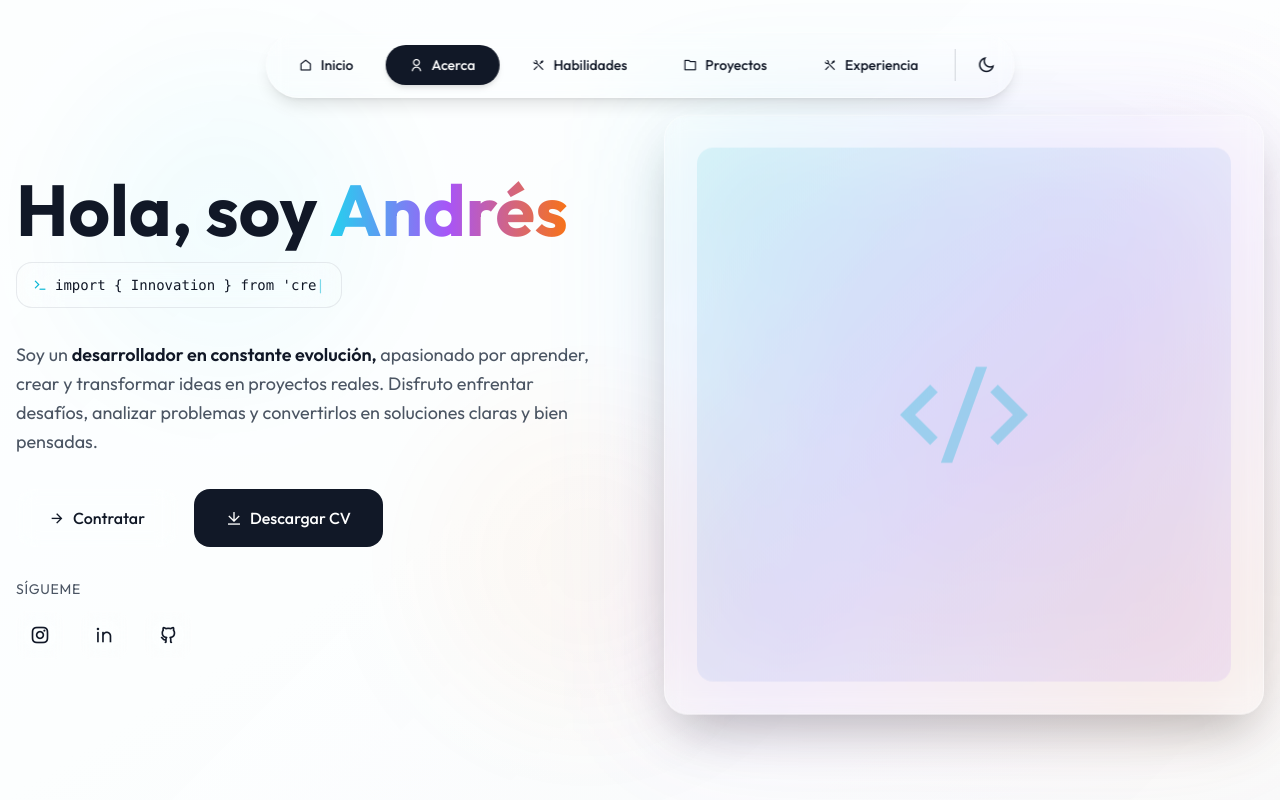
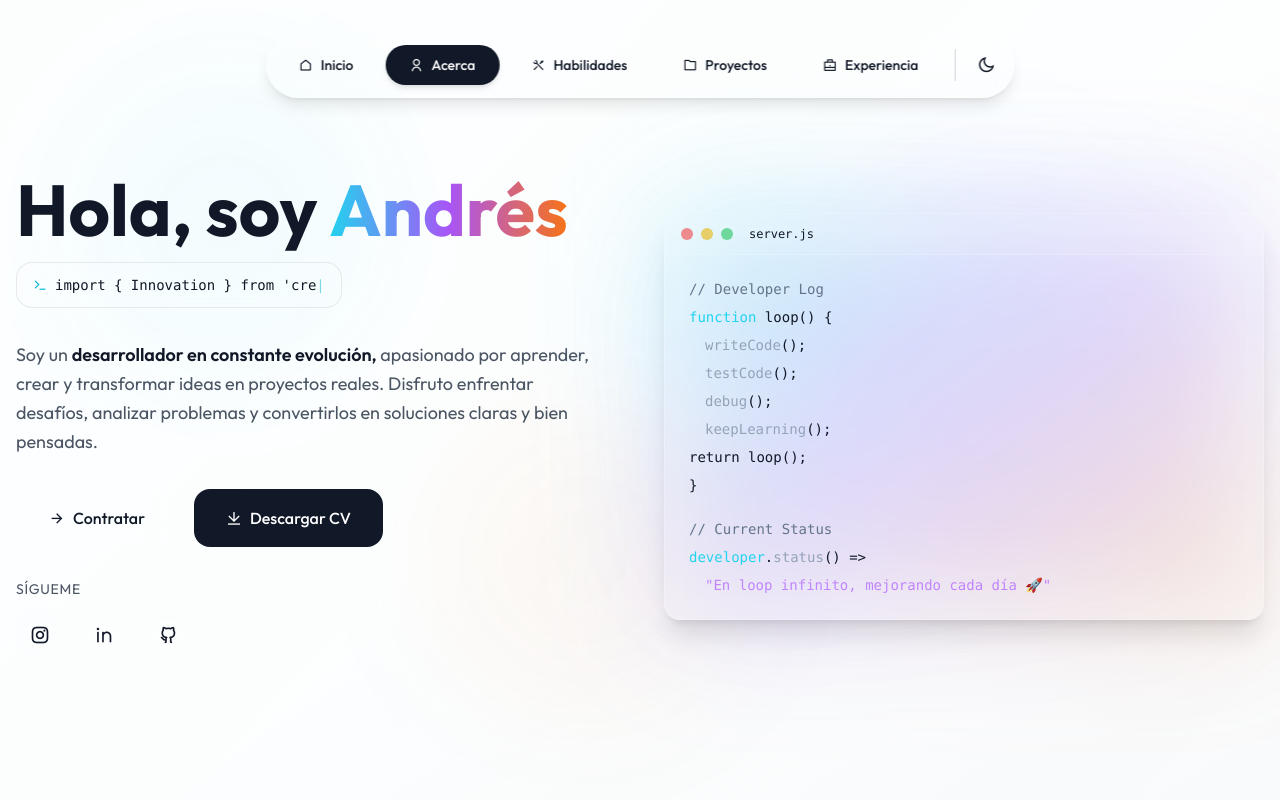
Before and after one commit to AndwSX/Portfolio, a Next.js app: page / in a window 1280 px wide. Shown: the top 800 px of the page. Built offline with nearby package versions, Linux system fonts and the light colour scheme.

Commit message:
Cambios al inicio severjs

```diff
--- a/src/app/globals.css
+++ b/src/app/globals.css
@@ -36,6 +36,67 @@
   .bg-gradient-animate {
     background: linear-gradient(135deg, transparent, rgba(6, 182, 212, 0.05), transparent);
     background-size: 200% 200%;
+  }
+  /* Terminal window top dots */
+  .code-dot-red {
+    @apply bg-red-500/60;
+  }
+
+  .code-dot-yellow {
+    @apply bg-yellow-500/60;
+  }
+
+  .code-dot-green {
+    @apply bg-green-500/60;
+  }
+
+  /* Background for the "server.js" window */
+  .code-card {
+    @apply glass-strong rounded-2xl border border-white/20 shadow-xl;
+  }
+
+  /* Top bar background */
+  .code-header {
+    @apply bg-white/5 dark:bg-black/20 border-b border-white/20 flex items-center gap-2 px-4 py-3;
+  }
+
+  /* File label */
+  .code-filename {
+    @apply text-xs text-white/60 font-mono ml-2;
+  }
+
+  /* Code text colors */
+  .code-primary {
+    @apply text-cyan-400;
+  }
+
+  .code-muted {
+    @apply text-white/50;
+  }
+
+  .code-chart-1 {
+    @apply text-slate-300;
+  }
+
+  .code-chart-2 {
+    @apply text-slate-400;
+  }
+
+  .code-chart-3 {
+    @apply text-slate-500;
+  }
+
+  .code-chart-4 {
+    @apply text-slate-300;
+  }
+
+  .code-chart-5 {
+    @apply text-slate-200;
+  }
+
+  /* Status string */
+  .code-string {
+    @apply text-purple-400;
   }
 }
 
--- a/src/components/layout/Navigation.tsx
+++ b/src/components/layout/Navigation.tsx
@@ -9,7 +9,7 @@ export default function Navigation() {
   const activeSection = useActiveSection()
 
   return (
-    <nav className="fixed top-8 left-1/2 -translate-x-1/2 z-50 animate-fade-in">
+    <nav className="fixed sm:top-2 md:top-8 left-1/2 -translate-x-1/2 z-50 animate-fade-in">
       <div className="glass-strong rounded-full shadow-lg px-2 py-2 flex items-center gap-2">
         {NAV_ITEMS.map((item) => (
           <button
--- a/src/components/sections/HeroSection.tsx
+++ b/src/components/sections/HeroSection.tsx
@@ -1,52 +1,58 @@
-'use client'
+"use client";
 
-import { useEffect, useState } from 'react'
-import SocialLinks from '@/components/ui/SocialLinks'
+import { useEffect, useState } from "react";
+import SocialLinks from "@/components/ui/SocialLinks";
 
 export default function HeroSection() {
-  const [displayText, setDisplayText] = useState("")
-  const [textIndex, setTextIndex] = useState(0)
-  const [charIndex, setCharIndex] = useState(0)
-  const [isDeleting, setIsDeleting] = useState(false)
+  const [displayText, setDisplayText] = useState("");
+  const [textIndex, setTextIndex] = useState(0);
+  const [charIndex, setCharIndex] = useState(0);
+  const [isDeleting, setIsDeleting] = useState(false);
 
   const texts = [
     "import { Innovation } from 'creativity';",
     "const developer = new AIEngineer();",
     "console.log('Building the future...');",
     "const passion = AI + WebDev + Design;",
-  ]
+  ];
 
   useEffect(() => {
-    const currentText = texts[textIndex]
+    const currentText = texts[textIndex];
 
-    const timer = setTimeout(() => {
+    const timer = setTimeout(
+      () => {
         if (!isDeleting) {
           // Escribiendo
           if (charIndex < currentText.length) {
-          setDisplayText(currentText.slice(0, charIndex + 1))
-          setCharIndex(charIndex + 1)
+            setDisplayText(currentText.slice(0, charIndex + 1));
+            setCharIndex(charIndex + 1);
           } else {
             // Terminó de escribir, espera y luego empieza a borrar
-          setTimeout(() => setIsDeleting(true), 2000)
+            setTimeout(() => setIsDeleting(true), 2000);
           }
         } else {
           // Borrando
           if (charIndex > 0) {
-          setDisplayText(currentText.slice(0, charIndex - 1))
-          setCharIndex(charIndex - 1)
+            setDisplayText(currentText.slice(0, charIndex - 1));
+            setCharIndex(charIndex - 1);
           } else {
             // Terminó de borrar, pasa al siguiente texto
-          setIsDeleting(false)
-          setTextIndex((textIndex + 1) % texts.length)
+            setIsDeleting(false);
+            setTextIndex((textIndex + 1) % texts.length);
           }
         }
-    }, isDeleting ? 50 : 100)
+      },
+      isDeleting ? 50 : 100
+    );
 
-    return () => clearTimeout(timer)
-  }, [charIndex, isDeleting, textIndex, texts])
+    return () => clearTimeout(timer);
+  }, [charIndex, isDeleting, textIndex, texts]);
 
   return (
-    <section id="inicio" className="min-h-screen flex items-center justify-center px-4 pt-24 pb-16">
+    <section
+      id="inicio"
+      className="min-h-screen flex items-center justify-center px-4 pt-24 pb-16"
+    >
       <div className="container max-w-7xl mx-auto">
         <div className="grid lg:grid-cols-2 gap-12 items-center">
           <div className="space-y-8 animate-fade-in">
@@ -60,14 +66,21 @@ export default function HeroSection() {
                 <i className="ri-terminal-line text-cyan-500"></i>
                 <span className="min-h-[20px]">
                   {displayText}
-                  <span className="text-cyan-500 animate-[pulse_1s_ease-in-out_infinite]">|</span>
+                  <span className="text-cyan-500 animate-[pulse_1s_ease-in-out_infinite]">
+                    |
+                  </span>
                 </span>
               </div>
             </div>
 
             <p className="text-lg text-gray-600 dark:text-gray-400 leading-relaxed max-w-xl">
-              Soy un <span className="font-semibold text-gray-900 dark:text-gray-100">desarrollador en constante evolución,</span> apasionado por aprender,
-              crear y transformar ideas en proyectos reales. Disfruto enfrentar desafíos, analizar problemas y convertirlos en soluciones claras y bien pensadas.
+              Soy un{" "}
+              <span className="font-semibold text-gray-900 dark:text-gray-100">
+                desarrollador en constante evolución,
+              </span>{" "}
+              apasionado por aprender, crear y transformar ideas en proyectos
+              reales. Disfruto enfrentar desafíos, analizar problemas y
+              convertirlos en soluciones claras y bien pensadas.
             </p>
 
             <div className="flex flex-wrap gap-4">
@@ -84,16 +97,65 @@ export default function HeroSection() {
             <SocialLinks />
           </div>
 
-          <div className="relative animate-scale-in" style={{ animationDelay: '0.2s' }}>
+          <div className="hidden lg:block">
+            <div className="relative animate-float">
+              <div className="absolute inset-0 bg-gradient-to-br from-cyan-400/10 to-transparent rounded-3xl blur-3xl" />
               <div className="absolute inset-0 bg-gradient-to-br from-cyan-400/20 via-purple-500/20 to-orange-500/20 rounded-3xl blur-3xl animate-pulse"></div>
-            <div className="relative glass-strong rounded-3xl p-8 shadow-2xl animate-float overflow-hidden">
-              <div className="w-full aspect-square bg-gradient-to-br from-cyan-500/10 to-purple-500/10 rounded-2xl flex items-center justify-center">
-                <i className="ri-code-s-slash-line text-9xl text-cyan-500/30"></i>
+
+              <div className="relative code-card overflow-hidden">
+                {/* Header */}
+                <div className="code-header">
+                  <div className="flex gap-2">
+                    <div className="h-3 w-3 rounded-full code-dot-red" />
+                    <div className="h-3 w-3 rounded-full code-dot-yellow" />
+                    <div className="h-3 w-3 rounded-full code-dot-green" />
+                  </div>
+                  <span className="code-filename  text-gray-900 dark:text-gray-100">server.js</span>
+                </div>
+
+                {/* Code */}
+                <div className="p-6 font-mono text-sm space-y-2">
+                  <div className="code-chart-3">{"// Developer Log"}</div>
+
+                  <div>
+                    <span className="code-primary">function</span> loop() {"{"}
+                  </div>
+
+                  <div className="pl-4">
+                    <span className="code-chart-2">writeCode</span>();
+                  </div>
+
+                  <div className="pl-4">
+                    <span className="code-chart-2">testCode</span>();
+                  </div>
+
+                  <div className="pl-4">
+                    <span className="code-chart-2">debug</span>();
+                  </div>
+
+                  <div className="pl-4">
+                    <span className="code-chart-2">keepLearning</span>();
+                  </div>
+
+                  <div>{"  return loop();"}</div>
+                  <div>{"}"}</div>
+
+                  <div className="pt-4 code-chart-3">{"// Current Status"}</div>
+
+                  <div>
+                    <span className="code-primary">developer</span>.
+                    <span className="code-chart-2">status</span>() {"=>"}
+                  </div>
+
+                  <div className="pl-4 code-string">
+                    "En loop infinito, mejorando cada día 🚀"
+                  </div>
+                </div>
               </div>
             </div>
           </div>
         </div>
       </div>
     </section>
-  )
+  );
 }
--- a/src/components/sections/SkillsSection.tsx
+++ b/src/components/sections/SkillsSection.tsx
@@ -11,7 +11,7 @@ export default function SkillsSection() {
         {/* Header */}
         <div className="text-center mb-16 animate-stagger">
           <h2 className="text-4xl lg:text-5xl font-bold font-display mb-4 gradient-text">
-            Mis <span className="text-cyan-500">Habilidades</span>
+            Mis <span className="text-cyan-500">Habilidades </span> Técnicas
           </h2>
           <p className="text-gray-600 dark:text-gray-400 text-lg">
             Tecnologías y herramientas con las que trabajo
--- a/src/lib/constants.ts
+++ b/src/lib/constants.ts
@@ -24,7 +24,7 @@ export const NAV_ITEMS: NavItem[] = [
   { id: 'acerca', label: 'Acerca', icon: 'ri-user-line' },
   { id: 'skills', label: 'Habilidades', icon: 'ri-tools-line' },
   { id: 'proyectos', label: 'Proyectos', icon: 'ri-folder-line' },
-  { id: 'servicios', label: 'Experiencia', icon: 'ri-tools-line' },
+  { id: 'servicios', label: 'Experiencia', icon: 'ri-briefcase-line' },
 ];
 
 export const SOCIAL_LINKS: SocialLink[] = [
```
Lines whose indentation alone changed are shown as unchanged.
